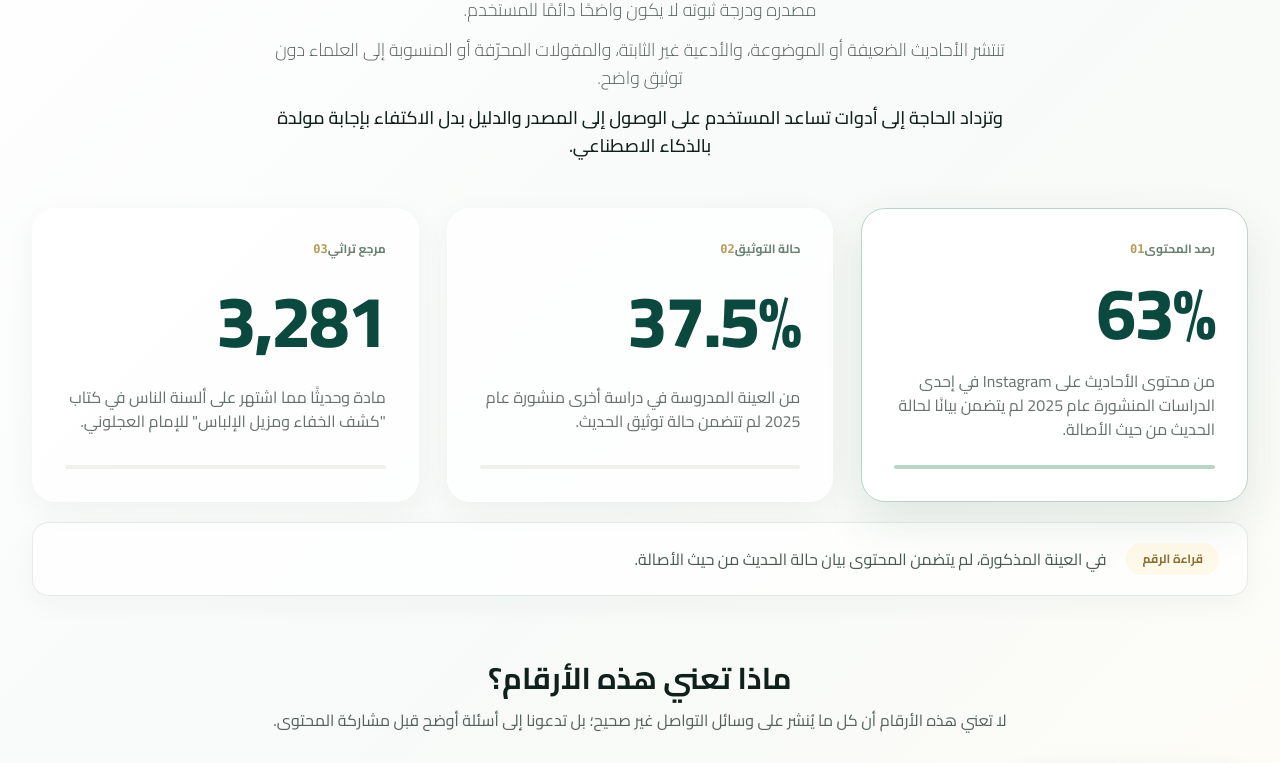
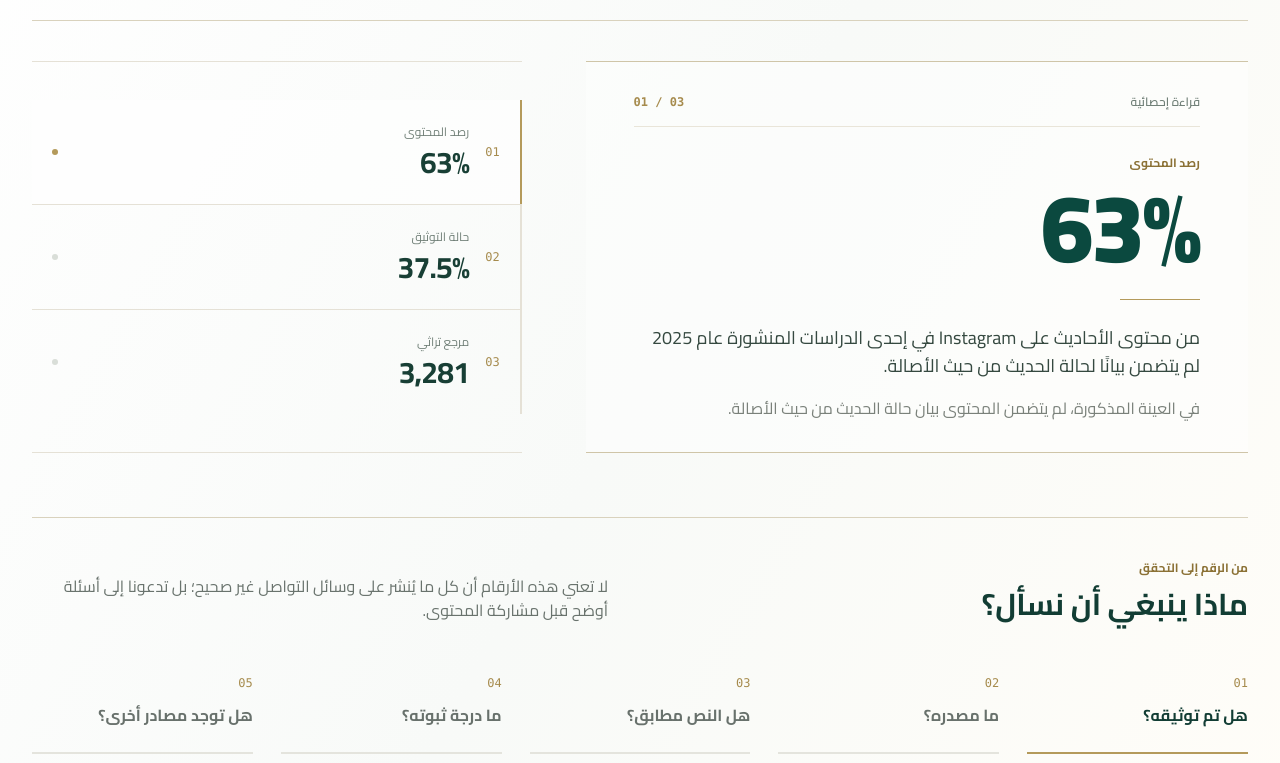
Before and after one commit to Ba3y9n/bayyinah-ai, a React (Vite) app in the folder frontend/: page / in a window 1280 px wide. Shown: the part 1072-1835 px from the top of the page. Built offline with nearby package versions, Linux system fonts and the light colour scheme; no server answers.

Commit message:
style: redesign statistics as editorial data feature

```diff
--- a/frontend/src/pages/HomePage.tsx
+++ b/frontend/src/pages/HomePage.tsx
@@ -323,32 +323,60 @@ export const HomePage: React.FC<HomePageProps> = ({ onStartVerification, setActi
       {/* 2. PROBLEM SECTION (Rule 38) */}
       <section
         className="overflow-hidden py-20 md:py-24"
-        style={{ background: 'linear-gradient(135deg, #ffffff 0%, #f7faf8 54%, #fffdf7 100%)' }}
+        style={{ background: 'linear-gradient(120deg, #ffffff 0%, #f8faf8 52%, #fffdf8 100%)' }}
       >
         <div className="max-w-7xl mx-auto px-4 sm:px-6 lg:px-8">
-          <div className="max-w-4xl mx-auto mb-12 text-center">
-            <span className="inline-flex items-center gap-2 rounded-full border border-[#e8eadf] bg-white/80 px-4 py-2 text-xs font-bold text-[#527a66] shadow-sm">
-              <span className="h-2 w-2 rounded-full bg-[#c7a85a]" />
+          <div className="grid gap-8 border-b border-[#d9d2bd] pb-9 md:grid-cols-[1.15fr_0.85fr] md:items-end md:gap-14">
+            <div className="text-right">
+              <span className="inline-flex items-center gap-3 text-xs font-bold text-[#8b7135]">
+                <span className="h-px w-8 bg-[#b49a5b]" />
                 واقع المحتوى المتداول
               </span>
-            <h2 className="mt-5 text-3xl md:text-4xl lg:text-5xl font-bold text-bayyinah-dark-text mb-5 leading-tight">
-              سرعة الانتشار... وغياب التحقق
+              <h2 className="mt-4 text-3xl font-bold leading-tight text-[#123d34] md:text-4xl lg:text-5xl">
+                سرعة الانتشار...<br className="hidden sm:block" /> وغياب التحقق
               </h2>
-            <div className="max-w-3xl mx-auto space-y-3 text-base md:text-lg text-bayyinah-secondary-text leading-relaxed font-light">
+            </div>
+            <div className="space-y-3 text-right text-sm leading-relaxed text-[#596660] md:text-base">
               <p>
                 مع الانتشار السريع للمحتوى الرقمي، أصبح الوصول إلى المحتوى الإسلامي المتداول أسهل، لكن التحقق من مصدره ودرجة ثبوته لا يكون واضحًا دائمًا للمستخدم.
               </p>
-              <p>
-                تنتشر الأحاديث الضعيفة أو الموضوعة، والأدعية غير الثابتة، والمقولات المحرّفة أو المنسوبة إلى العلماء دون توثيق واضح.
-              </p>
-              <p className="font-medium text-bayyinah-dark-text">
-                وتزداد الحاجة إلى أدوات تساعد المستخدم على الوصول إلى المصدر والدليل بدل الاكتفاء بإجابة مولدة بالذكاء الاصطناعي.
+              <p className="font-medium text-[#263c34]">
+                تنتشر الأحاديث والأدعية والمقولات دون توثيق واضح؛ وتزداد الحاجة إلى الوصول للمصدر والدليل بدل الاكتفاء بإجابة مولدة.
               </p>
             </div>
             </div>
 
-          {/* 3. STATISTICS (Rule 39 & 40: 63%, 37.5%, 3,281) */}
-          <div className="grid grid-cols-1 md:grid-cols-3 gap-5 lg:gap-7">
+          <div className="mt-10 grid items-stretch gap-8 lg:grid-cols-[1.15fr_0.85fr] lg:gap-16">
+            <div className="relative flex min-h-[340px] flex-col justify-center border-y border-[#cfc5a8] bg-white/35 px-5 py-8 sm:px-9 md:min-h-[390px] md:px-12">
+              <div className="mb-7 flex items-center justify-between border-b border-[#e9e5d9] pb-4 text-xs font-semibold text-[#718078]">
+                <span>قراءة إحصائية</span>
+                <span dir="ltr" className="font-mono text-[#a68b4d]">{String(activeStat + 1).padStart(2, '0')} / 03</span>
+              </div>
+              <AnimatePresence mode="wait" initial={false}>
+                <motion.div
+                  key={activeStat}
+                  initial={{ opacity: 0, y: 10 }}
+                  animate={{ opacity: 1, y: 0 }}
+                  exit={{ opacity: 0, y: -10 }}
+                  transition={{ duration: 0.24 }}
+                  aria-live="polite"
+                >
+                  <span className="block text-xs font-bold text-[#8b7135]">{stats[activeStat].label}</span>
+                  <span dir="ltr" className="mt-2 block text-right text-7xl font-black leading-none tracking-tight text-[#0b493f] sm:text-8xl">
+                    {stats[activeStat].value}
+                  </span>
+                  <span className="my-6 block h-px w-20 bg-[#b49a5b]" />
+                  <p className="max-w-2xl text-base leading-relaxed text-[#354940] md:text-lg">
+                    {stats[activeStat].description}
+                  </p>
+                  <p className="mt-4 text-sm leading-relaxed text-[#7a817a] md:text-base">
+                    {stats[activeStat].insight}
+                  </p>
+                </motion.div>
+              </AnimatePresence>
+            </div>
+
+            <div className="flex flex-col justify-center divide-y divide-[#e5e1d6] border-y border-[#e5e1d6]" aria-label="إحصاءات المحتوى والتوثيق">
               {stats.map((stat, index) => {
                 const isActive = activeStat === index;
 
@@ -358,52 +386,37 @@ export const HomePage: React.FC<HomePageProps> = ({ onStartVerification, setActi
                     type="button"
                     aria-pressed={isActive}
                     onClick={() => setActiveStat(index)}
-                  whileHover={{ y: -4 }}
-                  whileTap={{ scale: 0.99 }}
-                  className={`group relative flex min-h-[248px] w-full flex-col justify-between overflow-hidden rounded-3xl border p-7 text-right transition-colors duration-300 focus-visible:outline-none focus-visible:ring-2 focus-visible:ring-[#347866]/50 md:p-8 ${
-                    isActive
-                      ? 'border-[#b8d6c7] bg-white shadow-[0_18px_45px_rgba(32,91,69,0.12)]'
-                      : 'border-white/90 bg-white/75 shadow-[0_8px_30px_rgba(24,55,44,0.05)] hover:border-[#e4d7b5] hover:bg-white'
+                    whileHover={{ x: -3 }}
+                    className={`flex w-full items-center gap-4 border-r-2 px-4 py-6 text-right transition-colors focus-visible:outline-none focus-visible:ring-2 focus-visible:ring-inset focus-visible:ring-[#9b8246]/50 md:px-5 ${
+                      isActive ? 'border-[#b49a5b] bg-white/65' : 'border-transparent hover:border-[#c9d8ce] hover:bg-white/40'
                     }`}
                   >
-                  <span className="flex items-center justify-between text-xs font-bold text-[#688173]">
-                    <span>{stat.label}</span>
-                    <span className="font-mono text-[#b49a5b]">0{index + 1}</span>
-                  </span>
-                  <span className="my-5 block text-6xl font-extrabold tracking-tight text-[#0b493f] md:text-7xl">
+                    <span className="font-mono text-xs text-[#a68b4d]">0{index + 1}</span>
+                    <span className="min-w-0 flex-1">
+                      <span className="block text-xs text-[#718078]">{stat.label}</span>
+                      <span dir="ltr" className="mt-1 block text-right text-2xl font-bold tracking-tight text-[#183f35] md:text-3xl">
                         {stat.value}
                       </span>
-                  <span className="block text-sm leading-relaxed text-[#65716d] md:text-base">
-                    {stat.description}
                     </span>
-                  <span className={`mt-6 h-1 w-full rounded-full transition-colors ${isActive ? 'bg-[#b8d6c7]' : 'bg-[#f0f1ec] group-hover:bg-[#eadfbe]'}`} />
+                    <span className={`h-1.5 w-1.5 shrink-0 rounded-full ${isActive ? 'bg-[#b49a5b]' : 'bg-[#d9ded8]'}`} />
                   </motion.button>
                 );
               })}
             </div>
+          </div>
 
-          <AnimatePresence mode="wait" initial={false}>
-            <motion.div
-              key={activeStat}
-              initial={{ opacity: 0, y: 8 }}
-              animate={{ opacity: 1, y: 0 }}
-              exit={{ opacity: 0, y: -8 }}
-              transition={{ duration: 0.22 }}
-              aria-live="polite"
-              className="mt-5 flex flex-col gap-3 rounded-2xl border border-[#e5ebe5] bg-white/80 p-5 shadow-[0_8px_28px_rgba(24,55,44,0.04)] sm:flex-row sm:items-center sm:gap-5 md:px-7"
-            >
-              <span className="shrink-0 rounded-full bg-[#fff9e9] px-4 py-2 text-xs font-bold text-[#8b7135]">قراءة الرقم</span>
-              <p className="text-sm leading-relaxed text-[#465a51] md:text-base">{stats[activeStat].insight}</p>
-            </motion.div>
-          </AnimatePresence>
-
-          <div className="mt-16 text-center">
-            <h3 className="text-2xl font-bold text-bayyinah-dark-text md:text-3xl">ماذا تعني هذه الأرقام؟</h3>
-            <p className="mx-auto mt-3 max-w-3xl text-sm leading-relaxed text-bayyinah-secondary-text md:text-base">
+          <div className="mt-16 border-t border-[#d9d2bd] pt-9">
+            <div className="flex flex-col gap-3 text-right md:flex-row md:items-end md:justify-between">
+              <div>
+                <span className="text-xs font-bold text-[#8b7135]">من الرقم إلى التحقق</span>
+                <h3 className="mt-2 text-2xl font-bold text-[#123d34] md:text-3xl">ماذا ينبغي أن نسأل؟</h3>
+              </div>
+              <p className="max-w-xl text-sm leading-relaxed text-[#69736d] md:text-base">
                 لا تعني هذه الأرقام أن كل ما يُنشر على وسائل التواصل غير صحيح؛ بل تدعونا إلى أسئلة أوضح قبل مشاركة المحتوى.
               </p>
+            </div>
 
-            <div className="mt-8 grid grid-cols-1 gap-3 sm:grid-cols-2 lg:grid-cols-5" aria-label="أسئلة التحقق">
+            <div className="mt-7 grid grid-cols-2 gap-x-4 md:grid-cols-5 md:gap-x-7" aria-label="أسئلة التحقق">
               {verificationQuestions.map((question, index) => {
                 const isActive = activeQuestion === index;
 
@@ -413,14 +426,14 @@ export const HomePage: React.FC<HomePageProps> = ({ onStartVerification, setActi
                     type="button"
                     aria-pressed={isActive}
                     onClick={() => setActiveQuestion(index)}
-                    className={`min-h-[104px] rounded-2xl border p-5 text-right transition-all duration-200 focus-visible:outline-none focus-visible:ring-2 focus-visible:ring-[#347866]/50 ${
-                      isActive
-                        ? 'border-[#c7dcca] bg-white shadow-[0_10px_28px_rgba(32,91,69,0.09)]'
-                        : 'border-white bg-white/55 hover:border-[#e4d7b5] hover:bg-white/90'
+                    className={`min-h-[104px] border-b-2 py-4 text-right transition-colors focus-visible:outline-none focus-visible:ring-2 focus-visible:ring-inset focus-visible:ring-[#9b8246]/50 ${
+                      isActive ? 'border-[#b49a5b]' : 'border-[#e4e4dd] hover:border-[#c9d8ce]'
                     }`}
                   >
-                    <span className="mb-3 block font-mono text-sm font-bold text-[#b49a5b]">{question.num}</span>
-                    <span className="block text-sm font-bold leading-relaxed text-[#283c34]">{question.text}</span>
+                    <span className="mb-3 block font-mono text-xs text-[#a68b4d]">{question.num}</span>
+                    <span className={`block text-sm font-bold leading-relaxed md:text-base ${isActive ? 'text-[#123d34]' : 'text-[#68716c]'}`}>
+                      {question.text}
+                    </span>
                   </button>
                 );
               })}
@@ -434,8 +447,9 @@ export const HomePage: React.FC<HomePageProps> = ({ onStartVerification, setActi
                 exit={{ opacity: 0, y: -6 }}
                 transition={{ duration: 0.2 }}
                 aria-live="polite"
-                className="mx-auto mt-5 max-w-3xl rounded-2xl border border-[#e8eadf] bg-white/75 px-6 py-4 text-sm leading-relaxed text-[#52645a] md:text-base"
+                className="mt-5 max-w-3xl text-right text-sm leading-relaxed text-[#65716a] md:text-base"
               >
+                <span className="ml-2 text-[#b49a5b]">—</span>
                 {verificationQuestions[activeQuestion].detail}
               </motion.p>
             </AnimatePresence>
```
Lines whose indentation alone changed are shown as unchanged.
